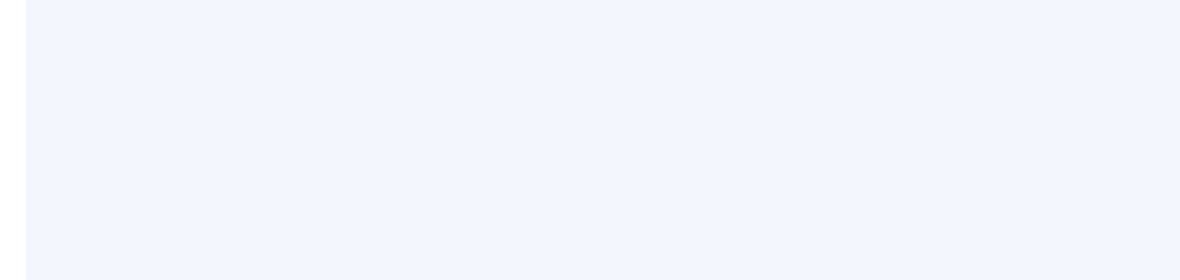
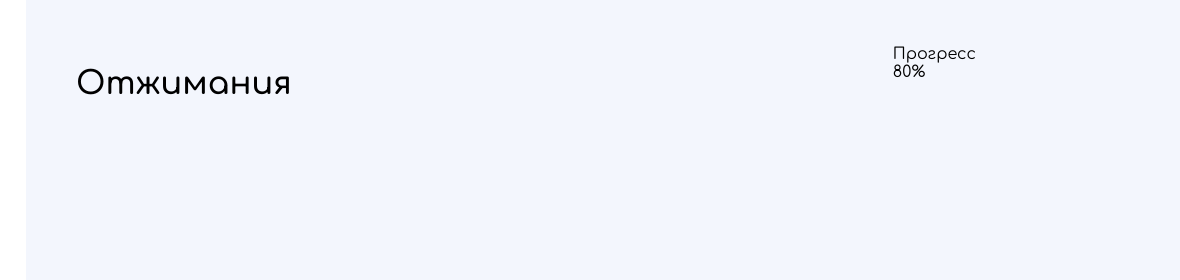
Before and after one commit to decorix/to-do-list, a plain HTML site: page index.html in a window 1280 px wide. Shown: the top 280 px of the page, 100-1280 px from the left. Drawn offline with Linux system fonts and the light colour scheme.

Commit message:
feature (index.html) fill the main with content

```diff
--- a/index.html
+++ b/index.html
@@ -31,7 +31,19 @@
       </nav>
     </div>
     <div class="content">
-
+      <header>
+        <h1>Отжимания</h1>
+        <div class="progress">
+          <div class="progress__text">
+            <div class="progress__name">Прогресс</div>
+            <div class="progress__percent">80%</div>
+          </div>
+          <div class="progress__bar">
+            <div class="progress__cover-bar"></div>
+          </div>
+        </div>
+      </header>
+      <main></main>
     </div>
   </div>
   <script src="./scripts/app.js"></script>
--- a/styles/index.css
+++ b/styles/index.css
@@ -10,6 +10,7 @@ body {
 
 .app {
    display: flex;
+   gap: 50px;
 }
 
 .logo {
@@ -77,3 +78,14 @@ body {
 .menu__add:hover {
     background: #EFF2FF;
 }
+
+.content {
+    min-width: 900px;
+    margin-top: 45px;
+}
+
+header {
+    display: flex;
+    justify-content: space-between;
+
+}
```
